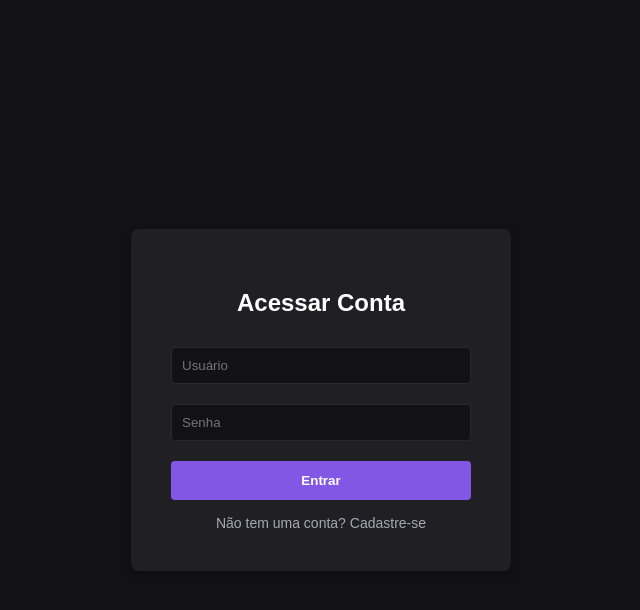
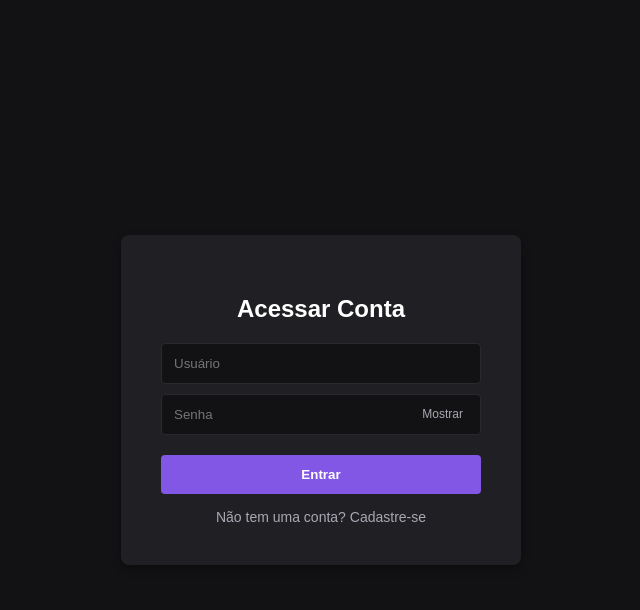
Before and after one commit to carlosxxrs/contador-apostas, a Flask app: page /login in a window 1280 px wide. Shown: the top 610 px of the page, without its empty margins (319-959 px from the left). Run offline with Flask 3, Linux system fonts and the light colour scheme.

Commit message:
Revamp login page with new styles and structure

```diff
--- a/templates/login.html
+++ b/templates/login.html
@@ -1,22 +1,54 @@
-{% extends 'layout.html' %}
-{% block content %}
-<div class="row justify-content-center">
-  <div class="col-lg-6">
-    <div class="card p-4">
-      <h2 class="mb-4">Login</h2>
-      <form method="POST">
-        <div class="form-group">
-          <label for="username">Usuário</label>
-          <input type="text" class="form-control" id="username" name="username" required>
-        </div>
-        <div class="form-group">
-          <label for="password">Senha</label>
-          <input type="password" class="form-control" id="password" name="password" required>
-        </div>
-        <button type="submit" class="btn btn-primary-custom btn-block">Entrar</button>
-      </form>
-      <p class="mt-3">Ainda não tem conta? <a href="{{ url_for('register') }}">Registre-se</a></p>
+<!DOCTYPE html>
+<html lang="pt-br">
+<head>
+    <meta charset="UTF-8">
+    <title>Login - Gerenciador de Apostas</title>
+    <style>
+        body { background-color: #121214; color: white; font-family: sans-serif; display: flex; justify-content: center; align-items: center; height: 100vh; margin: 0; }
+        .login-card { background: #202024; padding: 40px; border-radius: 8px; box-shadow: 0 4px 10px rgba(0,0,0,0.3); text-align: center; width: 320px; }
+        .input-group { position: relative; width: 100%; margin: 10px 0; }
+        input { width: 100%; padding: 12px; border-radius: 4px; border: 1px solid #29292e; background: #121214; color: white; box-sizing: border-box; }
+        .toggle-btn { position: absolute; right: 12px; top: 50%; transform: translateY(-50%); background: none; border: none; color: #a8a8b3; cursor: pointer; font-size: 12px; }
+        button[type="submit"] { width: 100%; padding: 12px; background: #8257e5; border: none; color: white; font-weight: bold; border-radius: 4px; cursor: pointer; margin-top: 10px; }
+        button[type="submit"]:hover { background: #9466ff; }
+        a { color: #a8a8b3; text-decoration: none; font-size: 14px; display: block; margin-top: 15px; }
+        .alert { background: #f75a68; color: white; padding: 10px; border-radius: 4px; font-size: 14px; margin-bottom: 15px; text-align: left; }
+    </style>
+</head>
+<body>
+    <div class="login-card">
+        <h2>Acessar Conta</h2>
+
+        {% with messages = get_flashed_messages(with_categories=true) %}
+            {% if messages %}
+                {% for category, message in messages %}
+                    <div class="alert">{{ message }}</div>
+                {% endfor %}
+            {% endif %}
+        {% endwith %}
+
+        <form method="POST" action="/login">
+            <div class="input-group">
+                <input type="text" name="username" placeholder="Usuário" required>
+            </div>
+            <div class="input-group">
+                <input type="password" id="password" name="password" placeholder="Senha" required>
+                <button type="button" class="toggle-btn" onclick="togglePassword('password')">Mostrar</button>
+            </div>
+            <button type="submit">Entrar</button>
+        </form>
+        <a href="/register">Não tem uma conta? Cadastre-se</a>
     </div>
-  </div>
-</div>
-{% endblock %}
+
+    <script>
+        function togglePassword(id) {
+            const input = document.getElementById(id);
+            if (input.type === "password") {
+                input.type = "text";
+            } else {
+                input.type = "password";
+            }
+        }
+    </script>
+</body>
+</html>
```
